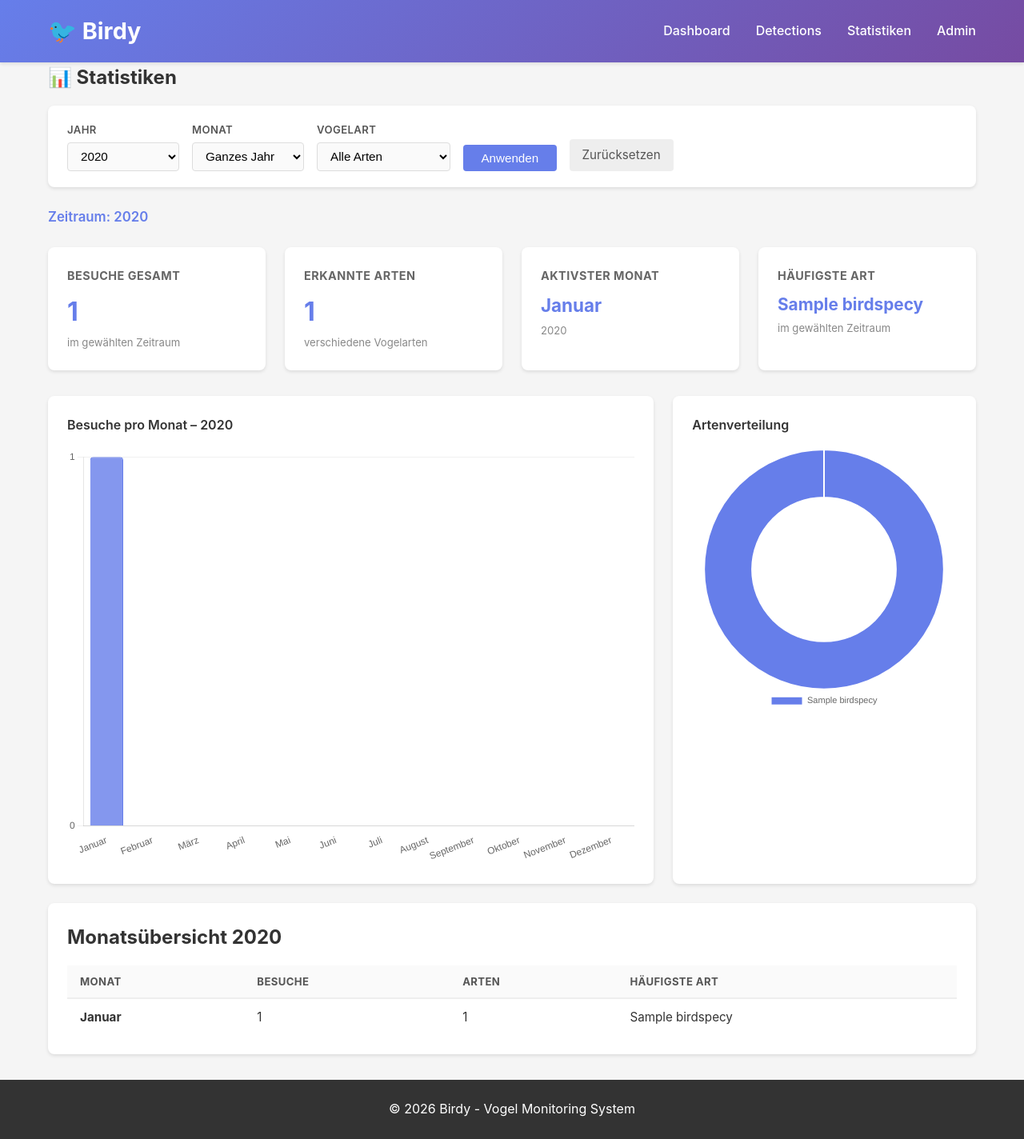
After one commit to sz24sz24-5607/birdy-project, a Django app: page /statistics/ in a window 1280 px wide. The commit adds this page. Shown: the whole page at 80% size. Run offline with Django 5.2, Linux system fonts and the light colour scheme; tables that the repository leaves empty hold one stand-in row (values such as "Sample post"); parts of the project's set-up code (start-up, migrations or seed data) failed here and were passed over.

Commit message:
Add statistics page with monthly/yearly charts and tables
- New /statistics/ route with year/month/species filters
- Bar chart (visits per month or top species) + doughnut chart (species distribution) via Chart.js CDN
- KPI cards: total visits, species count, best month, top species
- Data table: monthly overview or per-species breakdown
- Navigation link added to base template

Co-Authored-By: Claude Sonnet 4.6 <noreply@anthropic.com>

```diff
--- a/birdy_config/urls.py
+++ b/birdy_config/urls.py
@@ -25,6 +25,7 @@ from . import views
 urlpatterns = [
     path('', views.home, name='home'),
     path('detections/', views.detections, name='detections'),
+    path('statistics/', views.statistics, name='statistics'),
     path('admin/', admin.site.urls),
     path('api/', include('api.urls')),
 ]
--- a/birdy_config/views.py
+++ b/birdy_config/views.py
@@ -1,11 +1,13 @@
 """
 Birdy Web Views - Frontend Website
 """
+import json
 from django.shortcuts import render
 from django.core.paginator import Paginator
 from django.utils import timezone
 from datetime import datetime
-from species.models import BirdDetection, BirdSpecies, DailyStatistics
+from django.db.models import Sum, Count
+from species.models import BirdDetection, BirdSpecies, DailyStatistics, MonthlyStatistics, YearlyStatistics
 from media_manager.models import Photo
 
 
@@ -106,3 +108,179 @@ def detections(request):
     }
 
     return render(request, 'detections.html', context)
+
+
+def statistics(request):
+    """Monats- und Jahresstatistiken"""
+    MONTH_NAMES = [
+        '', 'Januar', 'Februar', 'März', 'April', 'Mai', 'Juni',
+        'Juli', 'August', 'September', 'Oktober', 'November', 'Dezember'
+    ]
+
+    current_year = timezone.now().year
+    current_month = timezone.now().month
+
+    # Verfügbare Jahre (aus DB)
+    available_years = list(
+        MonthlyStatistics.objects.values_list('year', flat=True)
+        .distinct().order_by('-year')
+    )
+    if not available_years:
+        available_years = [current_year]
+
+    # Filter aus GET-Parametern
+    try:
+        selected_year = int(request.GET.get('year', available_years[0]))
+    except (ValueError, IndexError):
+        selected_year = current_year
+
+    try:
+        selected_month = int(request.GET.get('month', 0)) or None
+    except ValueError:
+        selected_month = None
+
+    try:
+        selected_species_id = int(request.GET.get('species_id', 0)) or None
+    except ValueError:
+        selected_species_id = None
+
+    # Artenliste für Filter (nur Arten mit Statistiken)
+    species_list = BirdSpecies.objects.filter(
+        monthlystatistics__isnull=False
+    ).distinct().order_by('common_name_de')
+
+    # --- Basisfilter ---
+    monthly_qs = MonthlyStatistics.objects.filter(year=selected_year)
+    if selected_month:
+        monthly_qs = monthly_qs.filter(month=selected_month)
+    if selected_species_id:
+        monthly_qs = monthly_qs.filter(species_id=selected_species_id)
+
+    # --- Balkendiagramm-Daten ---
+    if selected_month:
+        # Monatsansicht: Top-Arten als Balken
+        bar_items = list(
+            monthly_qs.select_related('species')
+            .order_by('-visit_count')[:10]
+        )
+        bar_labels = [item.species.common_name_de for item in bar_items]
+        bar_values = [item.visit_count for item in bar_items]
+        bar_title = f'Top Arten – {MONTH_NAMES[selected_month]} {selected_year}'
+    else:
+        # Jahresansicht: Besuche je Monat
+        monthly_totals = {
+            row['month']: row['total']
+            for row in monthly_qs.values('month').annotate(total=Sum('visit_count'))
+        }
+        bar_labels = MONTH_NAMES[1:]  # Jan–Dez
+        bar_values = [monthly_totals.get(m, 0) for m in range(1, 13)]
+        bar_title = f'Besuche pro Monat – {selected_year}'
+
+    # --- Donut-Diagramm: Artenverteilung ---
+    donut_qs = MonthlyStatistics.objects.filter(year=selected_year)
+    if selected_month:
+        donut_qs = donut_qs.filter(month=selected_month)
+    if selected_species_id:
+        donut_qs = donut_qs.filter(species_id=selected_species_id)
+
+    top_species_raw = list(
+        donut_qs.values('species__common_name_de')
+        .annotate(total=Sum('visit_count'))
+        .order_by('-total')[:8]
+    )
+    donut_labels = [row['species__common_name_de'] for row in top_species_raw]
+    donut_values = [row['total'] for row in top_species_raw]
+    # Restliche als "Andere"
+    all_total = donut_qs.aggregate(t=Sum('visit_count'))['t'] or 0
+    top_total = sum(donut_values)
+    if all_total - top_total > 0:
+        donut_labels.append('Andere')
+        donut_values.append(all_total - top_total)
+
+    # --- KPI-Karten ---
+    total_visits = all_total
+    unique_species_count = donut_qs.values('species').distinct().count()
+
+    if selected_month:
+        best_label = None  # kein "bester Monat" bei Monatsansicht
+    else:
+        best_month_row = (
+            monthly_qs.values('month')
+            .annotate(total=Sum('visit_count'))
+            .order_by('-total')
+            .first()
+        )
+        best_label = MONTH_NAMES[best_month_row['month']] if best_month_row else None
+
+    top_species_row = (
+        donut_qs.values('species__common_name_de')
+        .annotate(total=Sum('visit_count'))
+        .order_by('-total')
+        .first()
+    )
+    top_species_name = top_species_row['species__common_name_de'] if top_species_row else '–'
+
+    # --- Datentabelle ---
+    if selected_month:
+        # Arten-Tabelle für gewählten Monat
+        table_rows = list(
+            monthly_qs.select_related('species').order_by('-visit_count')
+        )
+        table_mode = 'species'
+    else:
+        # Monats-Tabelle für gewähltes Jahr: aggregiert über Arten
+        month_agg = {
+            row['month']: row
+            for row in monthly_qs.values('month')
+            .annotate(
+                total_visits=Sum('visit_count'),
+                species_count=Count('species', distinct=True),
+            )
+        }
+        # Top-Art je Monat
+        top_per_month = {}
+        for row in (
+            monthly_qs.values('month', 'species__common_name_de')
+            .annotate(total=Sum('visit_count'))
+            .order_by('month', '-total')
+        ):
+            if row['month'] not in top_per_month:
+                top_per_month[row['month']] = row['species__common_name_de']
+
+        table_rows = []
+        for m in range(1, 13):
+            agg = month_agg.get(m)
+            if agg:
+                table_rows.append({
+                    'month_name': MONTH_NAMES[m],
+                    'total_visits': agg['total_visits'],
+                    'species_count': agg['species_count'],
+                    'top_species': top_per_month.get(m, '–'),
+                })
+        table_mode = 'months'
+
+    selected_month_name = MONTH_NAMES[selected_month] if selected_month else None
+
+    context = {
+        'available_years': available_years,
+        'selected_year': selected_year,
+        'selected_month': selected_month,
+        'selected_month_name': selected_month_name,
+        'selected_species_id': selected_species_id,
+        'species_list': species_list,
+        # KPI
+        'total_visits': total_visits,
+        'unique_species_count': unique_species_count,
+        'best_label': best_label,
+        'top_species_name': top_species_name,
+        # Charts (als JSON für Script-Tag)
+        'bar_labels_json': json.dumps(bar_labels),
+        'bar_values_json': json.dumps(bar_values),
+        'bar_title': bar_title,
+        'donut_labels_json': json.dumps(donut_labels),
+        'donut_values_json': json.dumps(donut_values),
+        # Tabelle
+        'table_rows': table_rows,
+        'table_mode': table_mode,
+    }
+    return render(request, 'statistics.html', context)
--- a/templates/base.html
+++ b/templates/base.html
@@ -222,6 +222,7 @@
             <ul>
                 <li><a href="{% url 'home' %}">Dashboard</a></li>
                 <li><a href="{% url 'detections' %}">Detections</a></li>
+                <li><a href="{% url 'statistics' %}">Statistiken</a></li>
                 <li><a href="/admin/">Admin</a></li>
             </ul>
         </nav>
--- /dev/null
+++ b/templates/statistics.html
@@ -0,0 +1,394 @@
+{% extends "base.html" %}
+{% block title %}Statistiken – Birdy{% endblock %}
+
+{% block content %}
+<style>
+    .filter-card {
+        background: white;
+        padding: 1.25rem 1.5rem;
+        border-radius: 8px;
+        box-shadow: 0 2px 4px rgba(0,0,0,0.1);
+        margin-bottom: 1.5rem;
+        display: flex;
+        flex-wrap: wrap;
+        gap: 1rem;
+        align-items: flex-end;
+    }
+
+    .filter-group {
+        display: flex;
+        flex-direction: column;
+        gap: 0.3rem;
+    }
+
+    .filter-group label {
+        font-size: 0.82rem;
+        font-weight: 600;
+        color: #555;
+        text-transform: uppercase;
+        letter-spacing: 0.4px;
+    }
+
+    .filter-group select {
+        padding: 0.45rem 0.75rem;
+        border: 1px solid #ddd;
+        border-radius: 4px;
+        font-size: 0.95rem;
+        background: #fafafa;
+        min-width: 140px;
+        cursor: pointer;
+    }
+
+    .filter-group select:focus {
+        outline: none;
+        border-color: #667eea;
+        background: white;
+    }
+
+    .btn-filter {
+        padding: 0.48rem 1.4rem;
+        background: #667eea;
+        color: white;
+        border: none;
+        border-radius: 4px;
+        font-size: 0.95rem;
+        font-weight: 500;
+        cursor: pointer;
+        transition: background 0.2s;
+        align-self: flex-end;
+    }
+
+    .btn-filter:hover { background: #5568d3; }
+
+    .btn-reset {
+        padding: 0.48rem 1rem;
+        background: #eee;
+        color: #555;
+        border: none;
+        border-radius: 4px;
+        font-size: 0.95rem;
+        cursor: pointer;
+        text-decoration: none;
+        transition: background 0.2s;
+        align-self: flex-end;
+    }
+
+    .btn-reset:hover { background: #ddd; }
+
+    .charts-grid {
+        display: grid;
+        grid-template-columns: 2fr 1fr;
+        gap: 1.5rem;
+        margin-bottom: 1.5rem;
+    }
+
+    @media (max-width: 800px) {
+        .charts-grid { grid-template-columns: 1fr; }
+    }
+
+    .chart-card {
+        background: white;
+        padding: 1.5rem;
+        border-radius: 8px;
+        box-shadow: 0 2px 4px rgba(0,0,0,0.1);
+    }
+
+    .chart-card h2 {
+        margin-bottom: 1rem;
+        color: #333;
+        font-size: 1rem;
+        font-weight: 600;
+    }
+
+    .chart-wrapper {
+        position: relative;
+    }
+
+    .data-table {
+        width: 100%;
+        border-collapse: collapse;
+        font-size: 0.95rem;
+    }
+
+    .data-table th {
+        text-align: left;
+        padding: 0.6rem 1rem;
+        border-bottom: 2px solid #eee;
+        color: #555;
+        font-size: 0.82rem;
+        text-transform: uppercase;
+        letter-spacing: 0.4px;
+        background: #fafafa;
+    }
+
+    .data-table td {
+        padding: 0.65rem 1rem;
+        border-bottom: 1px solid #f0f0f0;
+        color: #333;
+    }
+
+    .data-table tr:last-child td { border-bottom: none; }
+
+    .data-table tr:hover td { background: #f9f9ff; }
+
+    .rank-badge {
+        display: inline-block;
+        width: 24px;
+        height: 24px;
+        line-height: 24px;
+        text-align: center;
+        border-radius: 50%;
+        background: #667eea;
+        color: white;
+        font-size: 0.8rem;
+        font-weight: bold;
+    }
+
+    .stat-card .sub {
+        font-size: 0.82rem;
+        color: #888;
+        margin-top: 0.2rem;
+    }
+
+    .period-label {
+        color: #667eea;
+        font-weight: 600;
+        margin-bottom: 1.5rem;
+        font-size: 1.05rem;
+    }
+
+    .no-data {
+        text-align: center;
+        padding: 3rem 1rem;
+        color: #888;
+        font-size: 1.05rem;
+    }
+</style>
+
+<h2 style="margin-bottom: 1rem;">📊 Statistiken</h2>
+
+<!-- Filter-Leiste -->
+<form method="get" class="filter-card">
+    <div class="filter-group">
+        <label>Jahr</label>
+        <select name="year">
+            {% for year in available_years %}
+                <option value="{{ year }}" {% if year == selected_year %}selected{% endif %}>{{ year }}</option>
+            {% endfor %}
+        </select>
+    </div>
+
+    <div class="filter-group">
+        <label>Monat</label>
+        <select name="month">
+            <option value="0" {% if not selected_month %}selected{% endif %}>Ganzes Jahr</option>
+            <option value="1"  {% if selected_month == 1  %}selected{% endif %}>Januar</option>
+            <option value="2"  {% if selected_month == 2  %}selected{% endif %}>Februar</option>
+            <option value="3"  {% if selected_month == 3  %}selected{% endif %}>März</option>
+            <option value="4"  {% if selected_month == 4  %}selected{% endif %}>April</option>
+            <option value="5"  {% if selected_month == 5  %}selected{% endif %}>Mai</option>
+            <option value="6"  {% if selected_month == 6  %}selected{% endif %}>Juni</option>
+            <option value="7"  {% if selected_month == 7  %}selected{% endif %}>Juli</option>
+            <option value="8"  {% if selected_month == 8  %}selected{% endif %}>August</option>
+            <option value="9"  {% if selected_month == 9  %}selected{% endif %}>September</option>
+            <option value="10" {% if selected_month == 10 %}selected{% endif %}>Oktober</option>
+            <option value="11" {% if selected_month == 11 %}selected{% endif %}>November</option>
+            <option value="12" {% if selected_month == 12 %}selected{% endif %}>Dezember</option>
+        </select>
+    </div>
+
+    <div class="filter-group">
+        <label>Vogelart</label>
+        <select name="species_id">
+            <option value="0" {% if not selected_species_id %}selected{% endif %}>Alle Arten</option>
+            {% for species in species_list %}
+                <option value="{{ species.id }}" {% if selected_species_id == species.id %}selected{% endif %}>
+                    {{ species.common_name_de }}
+                </option>
+            {% endfor %}
+        </select>
+    </div>
+
+    <button type="submit" class="btn-filter">Anwenden</button>
+    <a href="{% url 'statistics' %}" class="btn-reset">Zurücksetzen</a>
+</form>
+
+{% if total_visits > 0 %}
+
+<!-- Zeitraum-Label -->
+<p class="period-label">
+    Zeitraum: {{ selected_year }}{% if selected_month_name %} / {{ selected_month_name }}{% endif %}{% if selected_species_id %} – {% for s in species_list %}{% if s.id == selected_species_id %}{{ s.common_name_de }}{% endif %}{% endfor %}{% endif %}
+</p>
+
+<!-- KPI-Karten -->
+<div class="stats-grid">
+    <div class="stat-card">
+        <h3>Besuche gesamt</h3>
+        <div class="value">{{ total_visits }}</div>
+        <div class="sub">im gewählten Zeitraum</div>
+    </div>
+    <div class="stat-card">
+        <h3>Erkannte Arten</h3>
+        <div class="value">{{ unique_species_count }}</div>
+        <div class="sub">verschiedene Vogelarten</div>
+    </div>
+    {% if best_label %}
+    <div class="stat-card">
+        <h3>Aktivster Monat</h3>
+        <div class="value" style="font-size: 1.4rem;">{{ best_label }}</div>
+        <div class="sub">{{ selected_year }}</div>
+    </div>
+    {% endif %}
+    <div class="stat-card">
+        <h3>Häufigste Art</h3>
+        <div class="value" style="font-size: 1.3rem;">{{ top_species_name }}</div>
+        <div class="sub">im gewählten Zeitraum</div>
+    </div>
+</div>
+
+<!-- Charts -->
+<div class="charts-grid">
+    <div class="chart-card">
+        <h2>{{ bar_title }}</h2>
+        <div class="chart-wrapper">
+            <canvas id="barChart" height="220"></canvas>
+        </div>
+    </div>
+    <div class="chart-card">
+        <h2>Artenverteilung</h2>
+        <div class="chart-wrapper">
+            <canvas id="donutChart" height="220"></canvas>
+        </div>
+    </div>
+</div>
+
+<!-- Datentabelle -->
+<div class="card">
+    {% if table_mode == 'months' %}
+        <h2>Monatsübersicht {{ selected_year }}</h2>
+        <table class="data-table">
+            <thead>
+                <tr>
+                    <th>Monat</th>
+                    <th>Besuche</th>
+                    <th>Arten</th>
+                    <th>Häufigste Art</th>
+                </tr>
+            </thead>
+            <tbody>
+                {% for row in table_rows %}
+                <tr>
+                    <td><strong>{{ row.month_name }}</strong></td>
+                    <td>{{ row.total_visits }}</td>
+                    <td>{{ row.species_count }}</td>
+                    <td>{{ row.top_species }}</td>
+                </tr>
+                {% endfor %}
+            </tbody>
+        </table>
+    {% else %}
+        <h2>Arten im Detail</h2>
+        <table class="data-table">
+            <thead>
+                <tr>
+                    <th>#</th>
+                    <th>Vogelart</th>
+                    <th>Besuche</th>
+                    <th>Einzigartige Tage</th>
+                </tr>
+            </thead>
+            <tbody>
+                {% for row in table_rows %}
+                <tr>
+                    <td><span class="rank-badge">{{ forloop.counter }}</span></td>
+                    <td>
+                        <strong>{{ row.species.common_name_de }}</strong>
+                        {% if row.species.scientific_name %}
+                            <br><small style="color:#888; font-style:italic;">{{ row.species.scientific_name }}</small>
+                        {% endif %}
+                    </td>
+                    <td>{{ row.visit_count }}</td>
+                    <td>{{ row.unique_days }}</td>
+                </tr>
+                {% endfor %}
+            </tbody>
+        </table>
+    {% endif %}
+</div>
+
+<!-- Chart.js -->
+<script src="https://cdn.jsdelivr.net/npm/chart.js@4/dist/chart.umd.min.js"></script>
+<script>
+    const PURPLE = '#667eea';
+    const COLORS = [
+        '#667eea','#764ba2','#f093fb','#43e97b','#fa709a',
+        '#4facfe','#f7971e','#43b89c','#a18cd1','#fbc2eb'
+    ];
+
+    // Balkendiagramm
+    const barCtx = document.getElementById('barChart').getContext('2d');
+    new Chart(barCtx, {
+        type: 'bar',
+        data: {
+            labels: {{ bar_labels_json|safe }},
+            datasets: [{
+                label: 'Besuche',
+                data: {{ bar_values_json|safe }},
+                backgroundColor: PURPLE + 'cc',
+                borderColor: PURPLE,
+                borderWidth: 1,
+                borderRadius: 4,
+            }]
+        },
+        options: {
+            responsive: true,
+            plugins: { legend: { display: false } },
+            scales: {
+                y: {
+                    beginAtZero: true,
+                    ticks: { stepSize: 1 },
+                    grid: { color: '#f0f0f0' }
+                },
+                x: { grid: { display: false } }
+            }
+        }
+    });
+
+    // Donut-Diagramm
+    const donutCtx = document.getElementById('donutChart').getContext('2d');
+    new Chart(donutCtx, {
+        type: 'doughnut',
+        data: {
+            labels: {{ donut_labels_json|safe }},
+            datasets: [{
+                data: {{ donut_values_json|safe }},
+                backgroundColor: COLORS,
+                borderWidth: 2,
+                borderColor: '#fff',
+            }]
+        },
+        options: {
+            responsive: true,
+            plugins: {
+                legend: {
+                    position: 'bottom',
+                    labels: { font: { size: 11 }, padding: 8 }
+                }
+            },
+            cutout: '60%'
+        }
+    });
+</script>
+
+{% else %}
+<div class="card">
+    <div class="no-data">
+        🐦 Noch keine Statistiken für diesen Zeitraum vorhanden.<br>
+        <small style="color:#aaa; display:block; margin-top:0.5rem;">
+            Statistiken werden täglich um Mitternacht aktualisiert.
+        </small>
+    </div>
+</div>
+{% endif %}
+
+{% endblock %}
```
